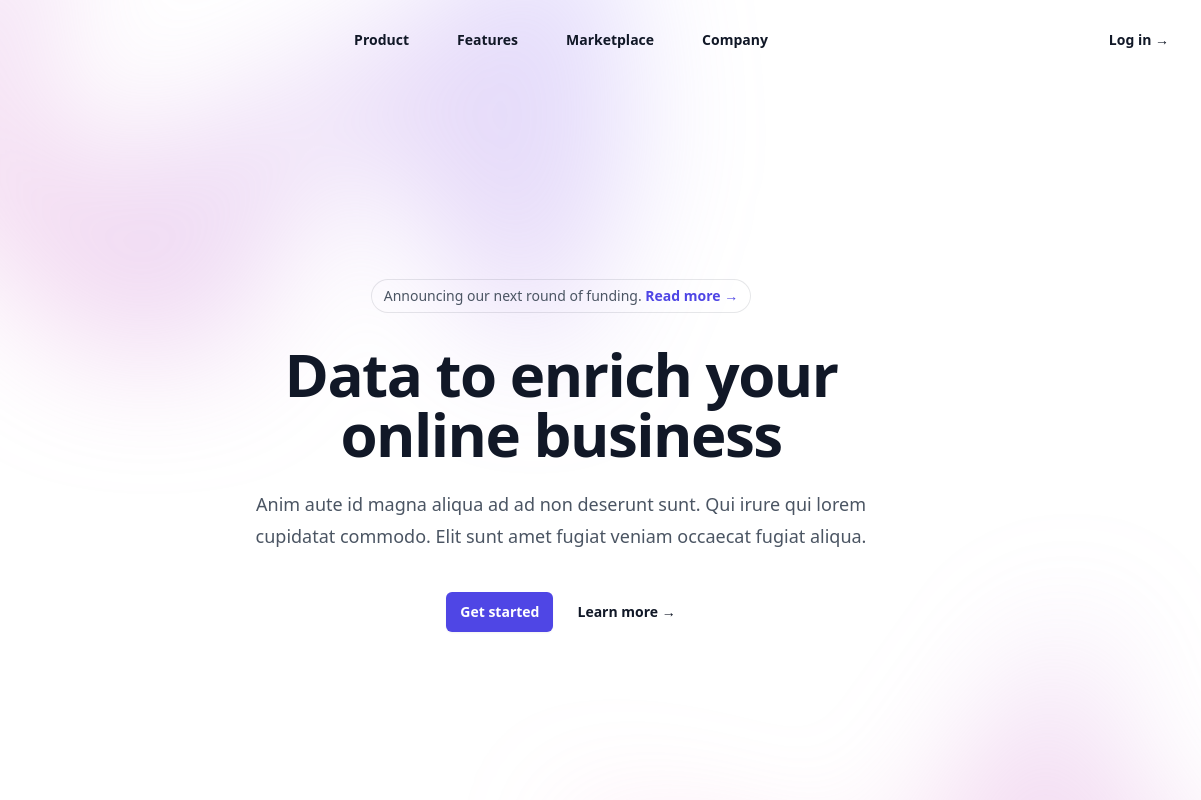
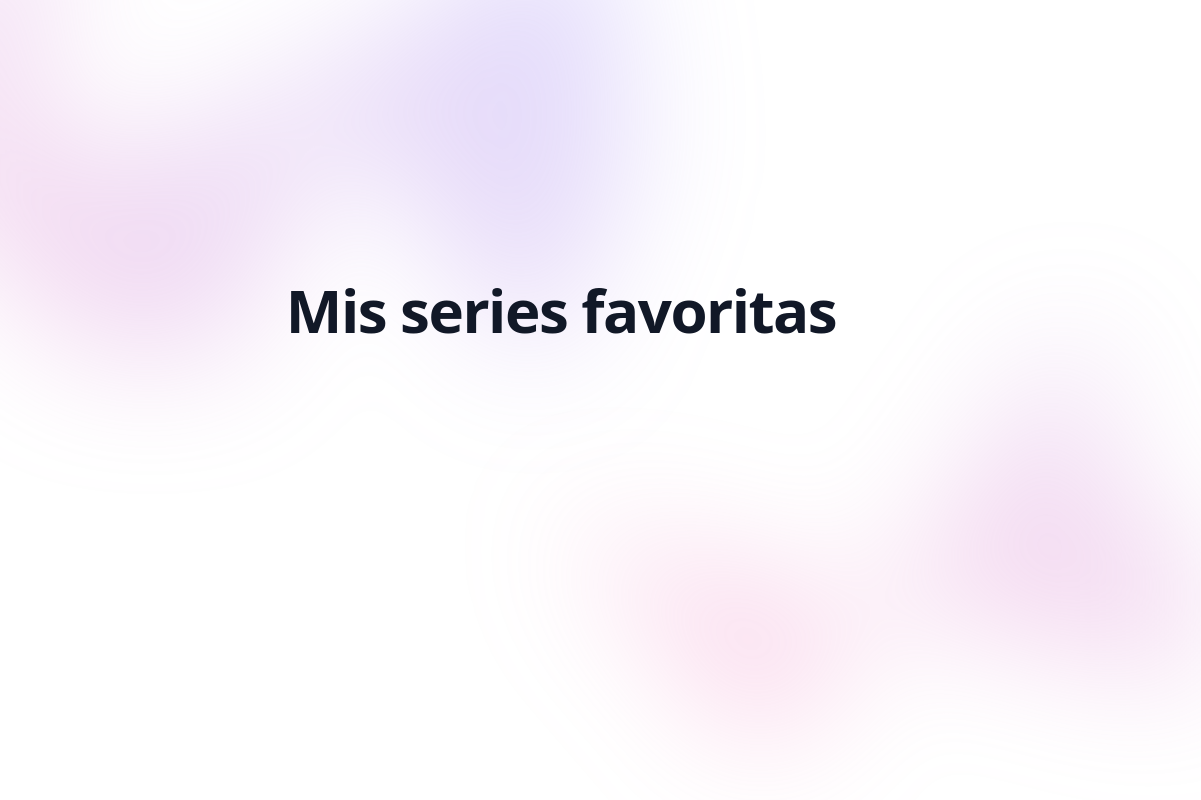
Before and after one commit to SebasRomero/index, a plain HTML site: page index.html in a window 1280 px wide. Shown: the top 800 px of the page, 79-1280 px from the left. Drawn offline with nearby package versions, Linux system fonts and the light colour scheme.

Commit message:
titulo agregado

```diff
--- a/index.html
+++ b/index.html
@@ -11,7 +11,7 @@
       <nav class="flex items-center justify-between p-6 lg:px-8" aria-label="Global">
         <div class="flex lg:flex-1">
           <a href="#" class="-m-1.5 p-1.5">
-            <span class="sr-only">Your Company</span>
+            <span class="sr-only">Buenas practicas</span>
             <img class="h-8 w-auto" src="https://tailwindui.com/img/logos/mark.svg?color=indigo&shade=600" alt="">
           </a>
         </div>
@@ -22,18 +22,6 @@
               <path stroke-linecap="round" stroke-linejoin="round" d="M3.75 6.75h16.5M3.75 12h16.5m-16.5 5.25h16.5" />
             </svg>
           </button>
-        </div>
-        <div class="hidden lg:flex lg:gap-x-12">
-          <a href="#" class="text-sm font-semibold leading-6 text-gray-900">Product</a>
-
-          <a href="#" class="text-sm font-semibold leading-6 text-gray-900">Features</a>
-
-          <a href="#" class="text-sm font-semibold leading-6 text-gray-900">Marketplace</a>
-
-          <a href="#" class="text-sm font-semibold leading-6 text-gray-900">Company</a>
-        </div>
-        <div class="hidden lg:flex lg:flex-1 lg:justify-end">
-          <a href="#" class="text-sm font-semibold leading-6 text-gray-900">Log in <span aria-hidden="true">&rarr;</span></a>
         </div>
       </nav>
       <!-- Mobile menu, show/hide based on menu open state. -->
@@ -55,18 +43,6 @@
           </div>
           <div class="mt-6 flow-root">
             <div class="-my-6 divide-y divide-gray-500/10">
-              <div class="space-y-2 py-6">
-                <a href="#" class="-mx-3 block rounded-lg px-3 py-2 text-base font-semibold leading-7 text-gray-900 hover:bg-gray-50">Product</a>
-
-                <a href="#" class="-mx-3 block rounded-lg px-3 py-2 text-base font-semibold leading-7 text-gray-900 hover:bg-gray-50">Features</a>
-
-                <a href="#" class="-mx-3 block rounded-lg px-3 py-2 text-base font-semibold leading-7 text-gray-900 hover:bg-gray-50">Marketplace</a>
-
-                <a href="#" class="-mx-3 block rounded-lg px-3 py-2 text-base font-semibold leading-7 text-gray-900 hover:bg-gray-50">Company</a>
-              </div>
-              <div class="py-6">
-                <a href="#" class="-mx-3 block rounded-lg px-3 py-2.5 text-base font-semibold leading-7 text-gray-900 hover:bg-gray-50">Log in</a>
-              </div>
             </div>
           </div>
         </div>
@@ -78,18 +54,9 @@
         <div class="relative left-[calc(50%-11rem)] aspect-[1155/678] w-[36.125rem] -translate-x-1/2 rotate-[30deg] bg-gradient-to-tr from-[#ff80b5] to-[#9089fc] opacity-30 sm:left-[calc(50%-30rem)] sm:w-[72.1875rem]" style="clip-path: polygon(74.1% 44.1%, 100% 61.6%, 97.5% 26.9%, 85.5% 0.1%, 80.7% 2%, 72.5% 32.5%, 60.2% 62.4%, 52.4% 68.1%, 47.5% 58.3%, 45.2% 34.5%, 27.5% 76.7%, 0.1% 64.9%, 17.9% 100%, 27.6% 76.8%, 76.1% 97.7%, 74.1% 44.1%)"></div>
       </div>
       <div class="mx-auto max-w-2xl py-32 sm:py-48 lg:py-56">
-        <div class="hidden sm:mb-8 sm:flex sm:justify-center">
-          <div class="relative rounded-full px-3 py-1 text-sm leading-6 text-gray-600 ring-1 ring-gray-900/10 hover:ring-gray-900/20">
-            Announcing our next round of funding. <a href="#" class="font-semibold text-indigo-600"><span class="absolute inset-0" aria-hidden="true"></span>Read more <span aria-hidden="true">&rarr;</span></a>
-          </div>
-        </div>
+
         <div class="text-center">
-          <h1 class="text-4xl font-bold tracking-tight text-gray-900 sm:text-6xl">Data to enrich your online business</h1>
-          <p class="mt-6 text-lg leading-8 text-gray-600">Anim aute id magna aliqua ad ad non deserunt sunt. Qui irure qui lorem cupidatat commodo. Elit sunt amet fugiat veniam occaecat fugiat aliqua.</p>
-          <div class="mt-10 flex items-center justify-center gap-x-6">
-            <a href="#" class="rounded-md bg-indigo-600 px-3.5 py-2.5 text-sm font-semibold text-white shadow-sm hover:bg-indigo-500 focus-visible:outline focus-visible:outline-2 focus-visible:outline-offset-2 focus-visible:outline-indigo-600">Get started</a>
-            <a href="#" class="text-sm font-semibold leading-6 text-gray-900">Learn more <span aria-hidden="true">→</span></a>
-          </div>
+          <h1 class="text-4xl font-bold tracking-tight text-gray-900 sm:text-6xl">Mis series favoritas</h1>
         </div>
       </div>
       <div class="absolute inset-x-0 top-[calc(100%-13rem)] -z-10 transform-gpu overflow-hidden blur-3xl sm:top-[calc(100%-30rem)]" aria-hidden="true">
```
